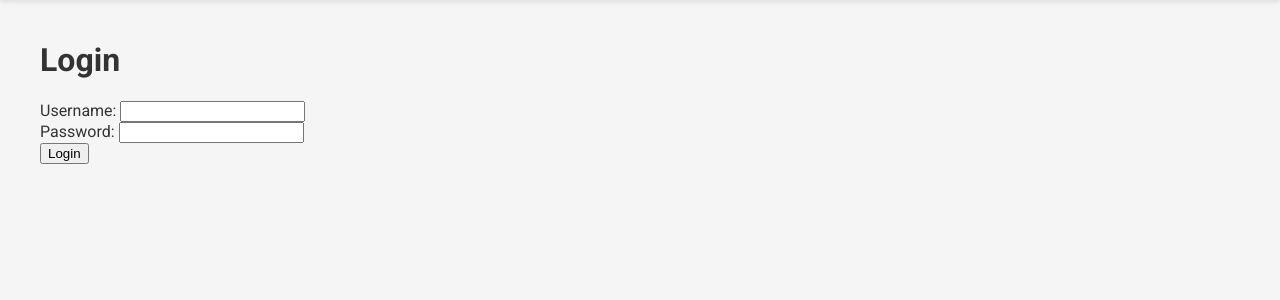
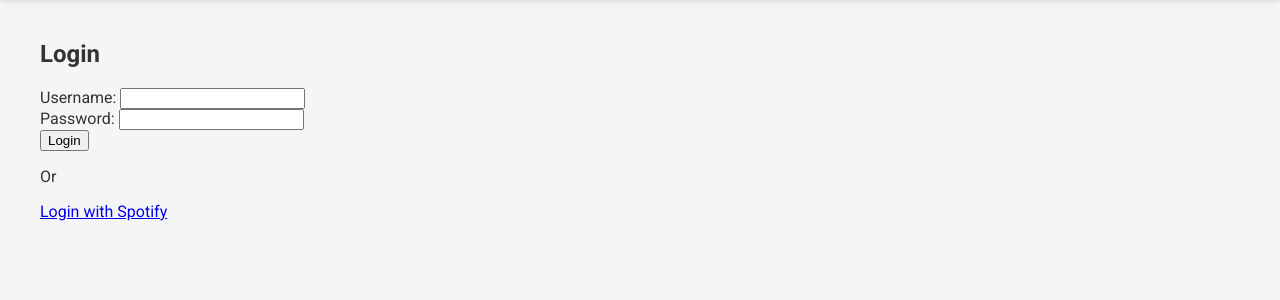
Before and after one commit to lorenino/SaaS_splitify, a Flask app: page /login in a window 1280 px wide. Shown: the part 39-339 px from the top of the page. Run offline with Flask 3, Linux system fonts and the light colour scheme.

Commit message:
version 1.10

```diff
--- a/main.py
+++ b/main.py
@@ -60,9 +60,11 @@ class User(UserMixin):
     def create(username, password, spotify_id):
         conn = sqlite3.connect('users.db')
         c = conn.cursor()
-        c.execute('INSERT INTO users (username, password, spotify_id) VALUES (?, ?, ?)', (username, generate_password_hash(password), spotify_id))
+        hashed_password = generate_password_hash(password) if password else None
+        c.execute('INSERT INTO users (username, password, spotify_id) VALUES (?, ?, ?)', (username, hashed_password, spotify_id))
         conn.commit()
         conn.close()
+
 
 @login_manager.user_loader
 def load_user(user_id):
@@ -121,9 +123,11 @@ def callback():
     sp = Spotify(auth=token_info['access_token'])
     user_info = sp.current_user()
     spotify_id = user_info['id']
+    username = user_info['display_name'] or user_info['id']
 
     flash(f"Spotify ID retrieved: {spotify_id}")
 
+    # Check if user is logged in
     if current_user.is_authenticated:
         conn = sqlite3.connect('users.db')
         c = conn.cursor()
@@ -132,9 +136,21 @@ def callback():
         conn.close()
         flash('Spotify account linked successfully.')
         return redirect(url_for('display_playlists'))
+
+    # If not logged in, check if the user exists
+    user = User.find_by_spotify_id(spotify_id)
+    if user:
+        login_user(user)
+        flash('Logged in with Spotify successfully.')
     else:
-        flash('Please log in or sign up to link your Spotify account.')
-        return redirect(url_for('login'))
+        # If user does not exist, create a new one
+        User.create(username, None, spotify_id)
+        user = User.find_by_spotify_id(spotify_id)
+        login_user(user)
+        flash('Account created and logged in with Spotify successfully.')
+
+    return redirect(url_for('display_playlists'))
+
 
 @app.route('/logout')
 @login_required
@@ -294,5 +310,10 @@ def get_spotify_client():
 
     return Spotify(auth=token_info['access_token'])
 
+@app.route('/spotify_login_direct')
+def spotify_login_direct():
+    return redirect(sp_oauth.get_authorize_url())
+
+
 if __name__ == '__main__':
     app.run(debug=True)
--- a/templates/login.html
+++ b/templates/login.html
@@ -3,14 +3,15 @@
 {% block title %}Login{% endblock %}
 
 {% block content %}
-<h1>Login</h1>
-<form method="POST">
+<h2>Login</h2>
+<form method="post">
     <label for="username">Username:</label>
-    <input type="text" id="username" name="username" required>
-    <br>
+    <input type="text" id="username" name="username" required><br>
     <label for="password">Password:</label>
-    <input type="password" id="password" name="password" required>
-    <br>
+    <input type="password" id="password" name="password" required><br>
     <button type="submit">Login</button>
 </form>
+
+<p>Or</p>
+<a href="{{ url_for('spotify_login_direct') }}" class="button">Login with Spotify</a>
 {% endblock %}
```
Also changed, not shown: users.db.
